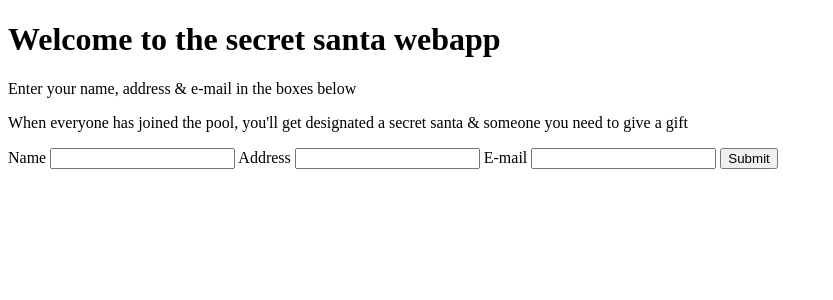
After one commit to SoerenMLS/SecretSanta, a Flask app: page /index in a window 1280 px wide. The commit adds this page. Shown: the top 300 px of the page, without its empty margins (0-833 px from the left). Run offline with Flask 2, Linux system fonts and the light colour scheme.

Commit message:
Some html stuff + a lil routing

```diff
--- a/express/app.js
+++ b/express/app.js
@@ -40,5 +40,4 @@ app.use(function(err, req, res, next) {
   res.render('error');
 });
 
-
 module.exports = app;
--- /dev/null
+++ b/flaskProject/app.py
@@ -0,0 +1 @@
+from secret_santa import app
--- /dev/null
+++ b/flaskProject/secret_santa/__init__.py
@@ -0,0 +1,5 @@
+from flask import Flask
+
+app = Flask(__name__)
+
+from secret_santa import routes
--- /dev/null
+++ b/flaskProject/secret_santa/config.py
@@ -0,0 +1,4 @@
+import os
+
+class Config:
+    SECRET_KEY = os.environ.get('SECRET_KEY') or 'development'
--- /dev/null
+++ b/flaskProject/secret_santa/routes.py
@@ -0,0 +1,13 @@
+from flask import render_template
+from secret_santa import app
+
+
+@app.route('/')
+@app.route('/index')
+def index():
+    return render_template('Index.html', title='Secret Santa')
+
+
+@app.route('/submit')
+def submit():
+    return 'hello world'
--- /dev/null
+++ b/flaskProject/secret_santa/templates/Index.html
@@ -0,0 +1,23 @@
+<!DOCTYPE html>
+<html lang="en">
+<head>
+    <meta charset="UTF-8">
+    <title>Secret Santa</title>
+</head>
+<body>
+    <div>
+        <h1>Welcome to the secret santa webapp</h1>
+        <p>Enter your name, address & e-mail in the boxes below</p>
+        <p>When everyone has joined the pool, you'll get designated a secret santa & someone you need to give a gift</p>
+        <form>
+            <label for="name">Name</label>
+            <input type="text" id="name">
+            <label for="address">Address</label>
+            <input type="text" id="address">
+            <label for="name">E-mail</label>
+            <input type="text" id="email">
+            <button type="button" id="button1">Submit</button>
+        </form>
+    </div>
+</body>
+</html>
--- a/express/index.html
+++ b/flaskProject/secret_santa/templates/SantaSubmission.html
@@ -9,7 +9,7 @@
 <body>
     <div class="Content">
 
-    <h1>Secret Santa YTLGDK 2020</h1>
+    <h1>Secret Santa YTLGDK 2021</h1>
     <p>Hej venner, vælg jeres navn i menuen under for at få tildelt en nisse</p>
     <p>som i så skal sende en lil bit gave til :) </p>
 
@@ -42,7 +42,7 @@
                 console.log(name);
                 console.log(myJSON);
 
-                let fetchK = await fetch('http://localhost:3000/submit', {
+                let fetchK = await fetch('http://localhost:500/submit', {
                     method: 'POST',
                     headers: {
                     'Content-Type': 'application/json',},
```
Also changed, not shown: flask/secret_santa/__init__.py (deleted, +0 -20 lines), flask/secret_santa/service.py (deleted, +0 -7 lines), 1 other file.
